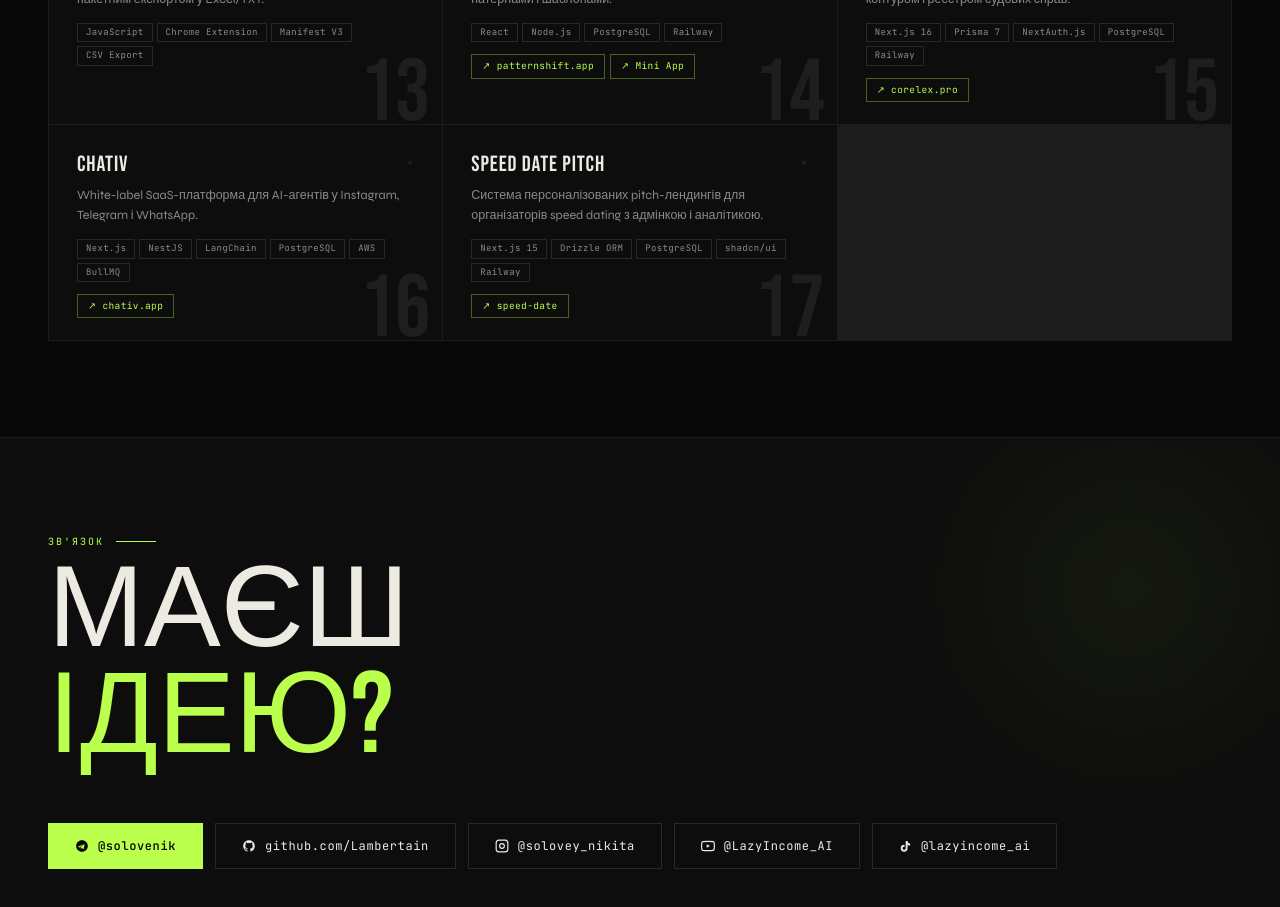
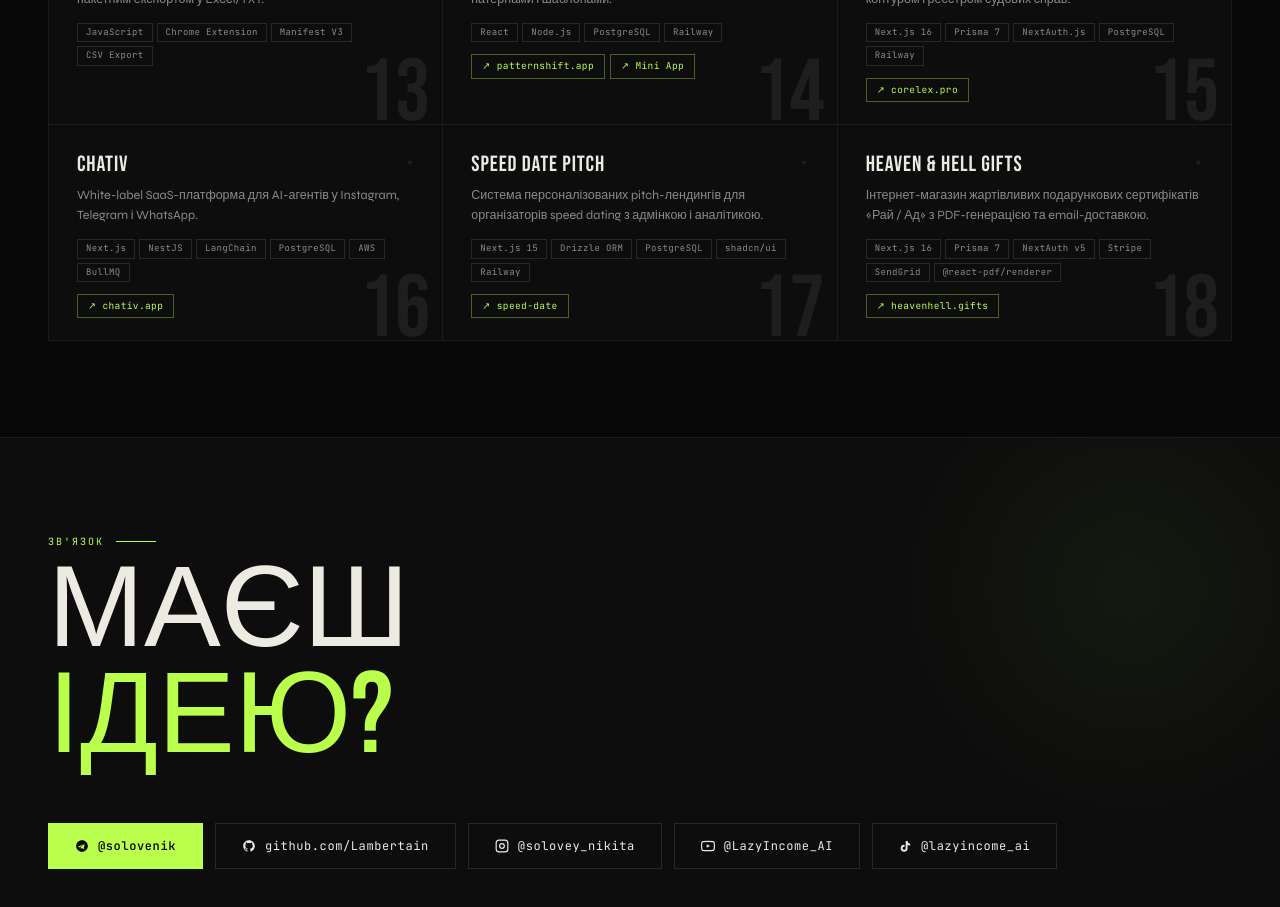
Before and after one commit to Lambertain/lambertain-site, a Next.js app: page / in a window 1280 px wide. Shown: the part 3520-4427 px from the top of the page. Built offline with nearby package versions, Linux system fonts and the light colour scheme.

Commit message:
feat: add Heaven & Hell Gifts project card

```diff
--- a/src/data/projects.ts
+++ b/src/data/projects.ts
@@ -232,6 +232,18 @@ export const PROJECTS: Project[] = [
     ],
     noUrlReason: null,
   },
+  {
+    num: "18",
+    name: "HEAVEN & HELL GIFTS",
+    desc: "Інтернет-магазин жартівливих подарункових сертифікатів «Рай / Ад» з PDF-генерацією та email-доставкою.",
+    longDesc: "Веб-сервіс продажу цифрових подарункових сертифікатів у шуточній тематиці. Split-screen лендинг Heaven/Hell, чекаут зі Stripe Checkout, серверна PDF-генерація (@react-pdf/renderer, A4 landscape) і email-доставка через SendGrid. 6 мов (en/es/fr/de/ru/uk) через next-intl 4. NextAuth v5: Credentials + Magic Link. Особистий кабінет з історією замовлень і повторним завантаженням PDF. Адмінка: dashboard, замовлення з CSV-експортом, CRUD тарифів і шаблонів.",
+    tags: ["Next.js 16", "Prisma 7", "NextAuth v5", "Stripe", "SendGrid", "@react-pdf/renderer"],
+    categories: ["web", "saas"],
+    links: [
+      { url: "https://heavenhell.gifts", label: "heavenhell.gifts" },
+    ],
+    noUrlReason: null,
+  },
 ];
 
 export const STACK = [
```
